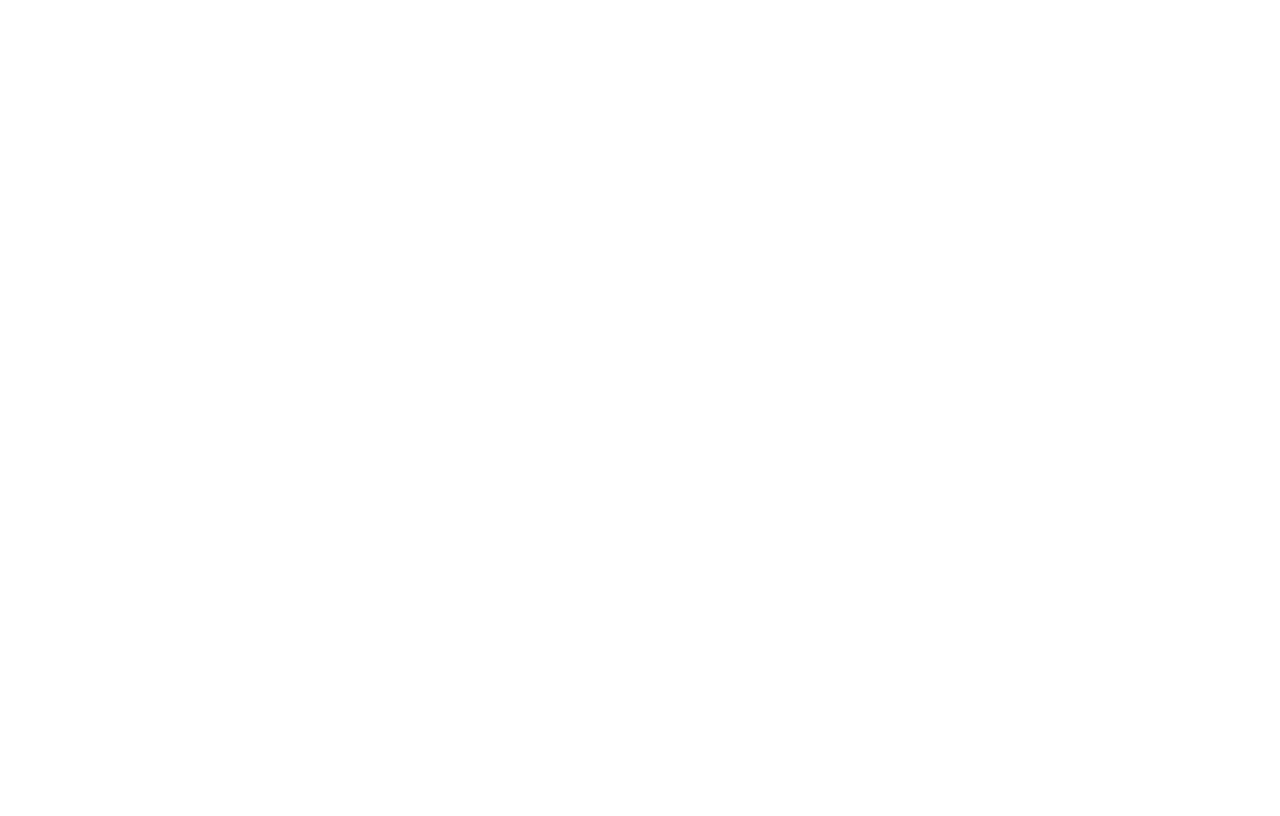
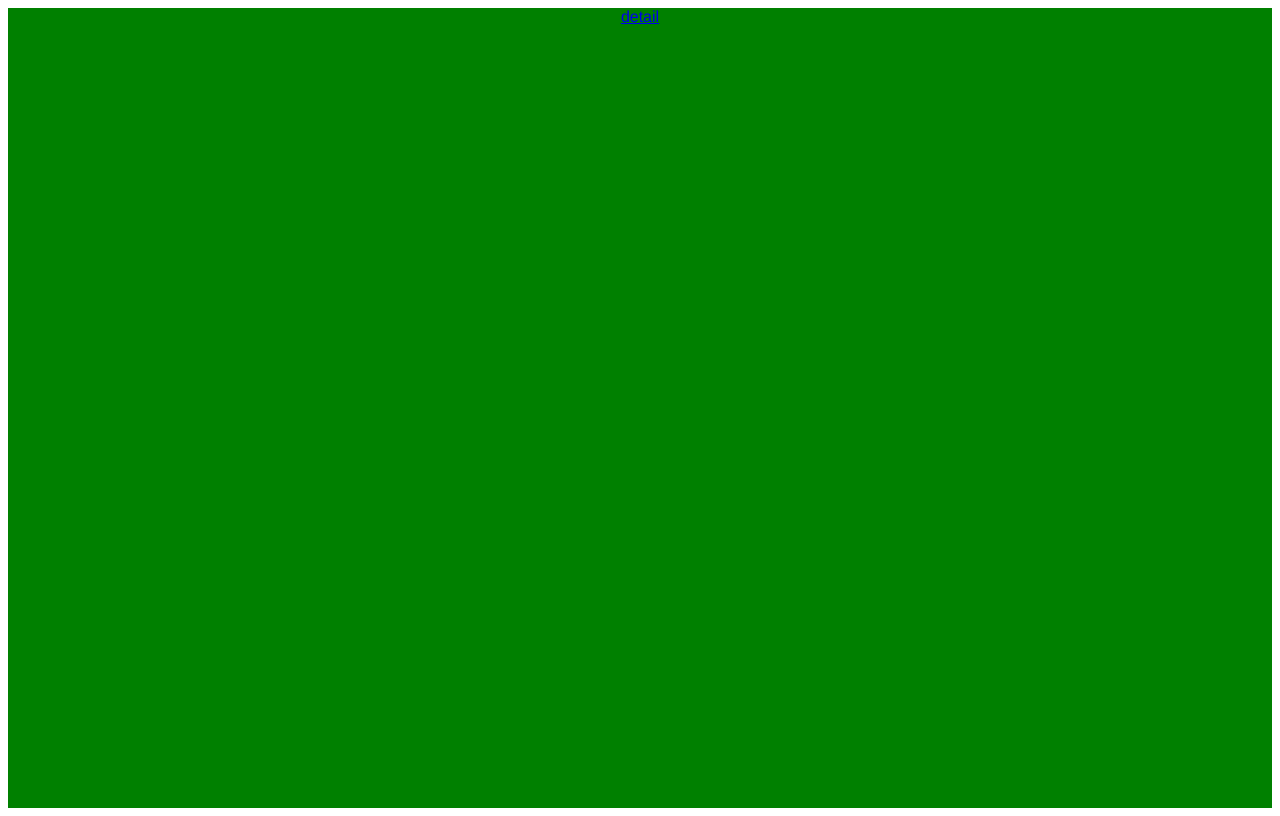
Before and after one commit to YAN7/my-fitst-vue3-app, a Vue app: page /#/ in a window 1280 px wide. Built offline with nearby package versions, Linux system fonts and the light colour scheme.

Commit message:
完成路由基础配置

```diff
--- a/src/App.vue
+++ b/src/App.vue
@@ -5,7 +5,5 @@
 <script lang='ts'>
 export default {
     name: 'App',
-    components: {
-    },
 };
 </script>
--- a/src/index.css
+++ b/src/index.css
@@ -4,5 +4,4 @@
   -moz-osx-font-smoothing: grayscale;
   text-align: center;
   color: #2c3e50;
-  margin-top: 60px;
 }
--- a/src/pages/Detail/Index.vue
+++ b/src/pages/Detail/Index.vue
@@ -1,5 +1,5 @@
 <template>
-  <div>
+  <div class='detail' @click="$router.back()">
       {{text}}
   </div>
 </template>
@@ -18,5 +18,8 @@
 </script>
 
 <style scoped lang="less">
-
+.detail {
+    height: 100vh;
+    background: red;
+}
 </style>
--- a/src/pages/Home/Index.vue
+++ b/src/pages/Home/Index.vue
@@ -1,6 +1,6 @@
 <template>
-  <div>
-      {{text}}
+  <div class="home">
+      <router-link to='/detail'>detail</router-link>
   </div>
 </template>
 
@@ -18,5 +18,8 @@
 </script>
 
 <style scoped lang="less">
-
+.home {
+    height: 100vh;
+    background: green;
+}
 </style>
--- a/src/routes/index.ts
+++ b/src/routes/index.ts
@@ -6,7 +6,7 @@
 const routes: RouteRecordRaw[] = [
     {
         path: '/',
-        components: App,
+        component: Home,
     },
     {
         path: '/home',
```
